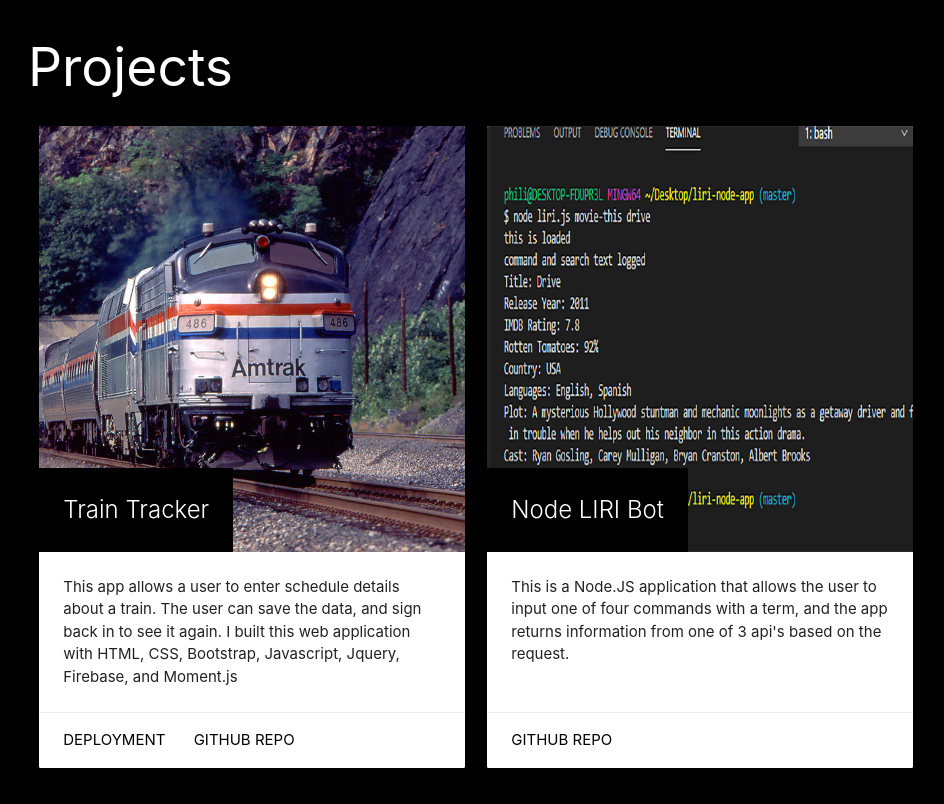
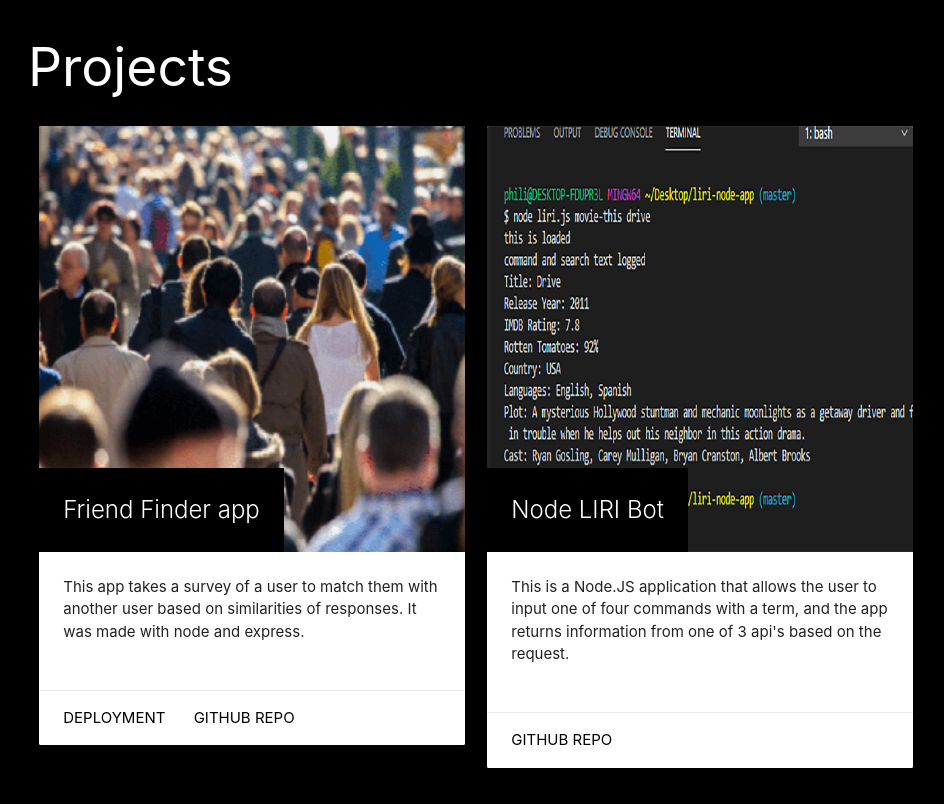
Before and after one commit to phil4lif/newportfolio, a plain HTML site: page index.html in a window 1280 px wide. Shown: the part 1871-2675 px from the top of the page, without its empty margins (164-1108 px from the left). Drawn offline with nearby package versions, Linux system fonts and the light colour scheme.

Commit message:
adds to projects section

```diff
--- a/assets/css/style.css
+++ b/assets/css/style.css
@@ -7,7 +7,9 @@ body{
     font-weight: 600;
     font-family: Arial, Helvetica, sans-serif
 }
-
+/* body :hover{
+    box-shadow: 10px 10px grey;
+} */
 .githubicon{
     height: 120px;
     width: 120px;
--- a/index.html
+++ b/index.html
@@ -108,6 +108,40 @@
     <div class="row container">
       <h2 class="header white-text text-darken-3 lighten-3">Projects</h2>
 
+      <div class="row">
+        <div class="col s12 m6">
+          <div class="card">
+            <div class="card-image">
+              <img src="assets/images/large-crowd-people.png" alt="Crowd Picture">
+              <span class="card-title">Friend Finder app</span>
+            </div>
+            <div class="card-content">
+              <p>This app takes a survey of a user to match them with another user based on similarities of responses. It was made with node and express.</p><br>
+            </div>
+            <div class="card-action">
+              <a class="black-text" target="_blank" href="https://find-a-friend-bootcamp.herokuapp.com/">Deployment</a>
+              <a class="black-text" target="_blank" href="https://github.com/phil4lif/friend-finder">Github Repo</a>
+            </div>
+          </div>
+        </div>
+
+        <div class="col s12 m6">
+          <div class="card">
+            <div class="card-image">
+              <img src="assets/images/liriss.png" alt="App Screenshot">
+              <span class="card-title">Node LIRI Bot</span>
+            </div>
+            <div class="card-content">
+              <p>This is a Node.JS application that allows the user to input one of four commands with a term, and the
+                app returns information from one of 3 api's based on the request.</p><br>
+            </div>
+            <div class="card-action">
+              <a target="_blank" href="https://github.com/phil4lif/liri-node-app" class="black-text">Github Repo</a>
+
+            </div>
+          </div>
+        </div>
+      </div>
       <div class="row">
         <div class="col s12 m6">
           <div class="card">
@@ -225,6 +259,7 @@
     $(document).ready(function () {
       $('.parallax').parallax();
       $('.sidenav').sidenav();
+      $('.scrollspy').scrollSpy();
     });
 
   </script>
```
Also changed, not shown: assets/images/large-crowd-people.png (added).
